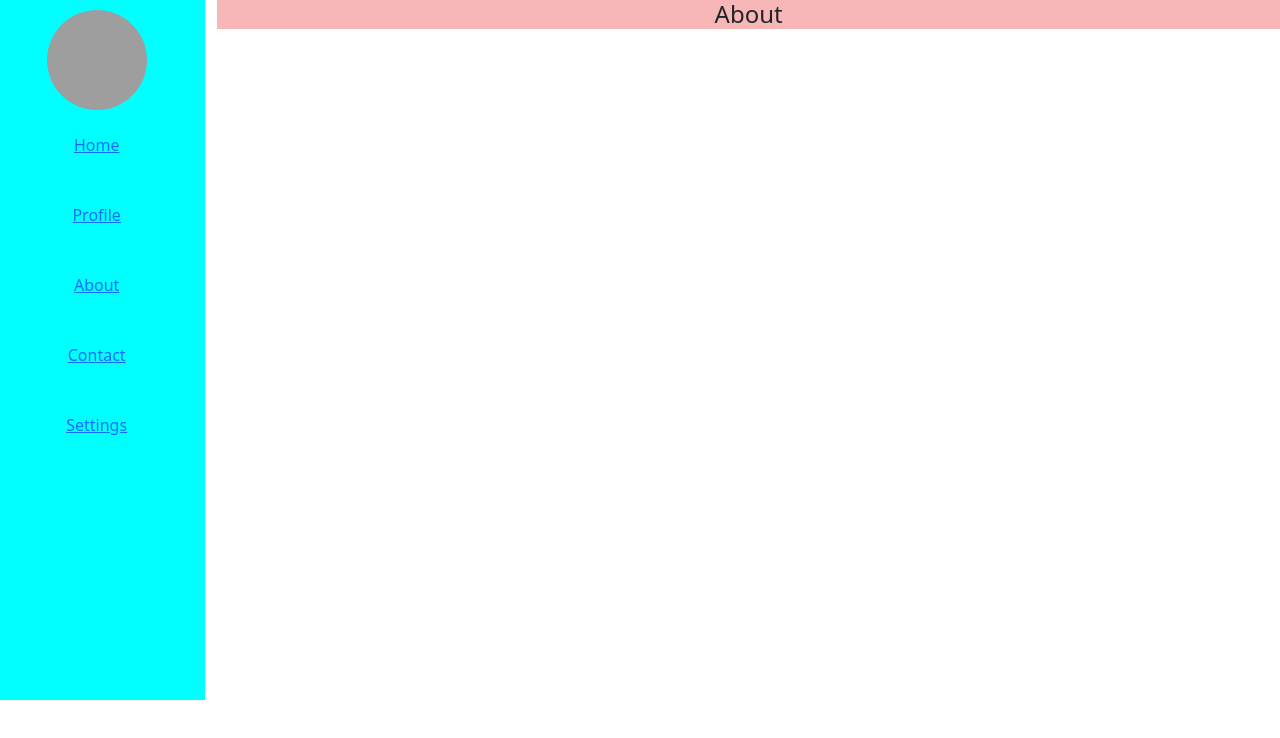
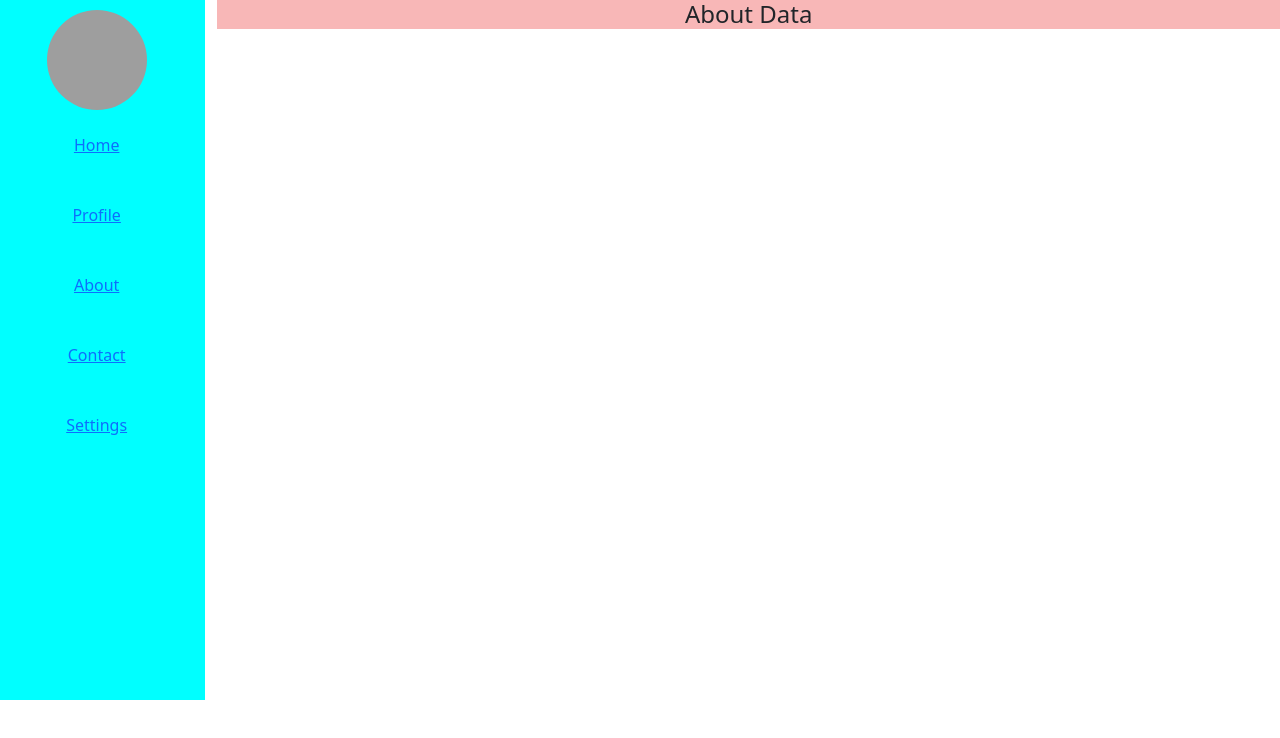
Before and after one commit to Narendra-UI/angular-ivy-atxvej, an Angular app: page /about in a window 1280 px wide. Shown: the top 738 px of the page. Built offline with nearby package versions, Linux system fonts and the light colour scheme; grey boxes are pictures that could not be loaded.

Commit message:
1 file modified

```diff
--- a/src/app/about/about.component.html
+++ b/src/app/about/about.component.html
@@ -1 +1 @@
-<h4 class="head">About</h4>
+<h4 class="head">About Data</h4>
```
